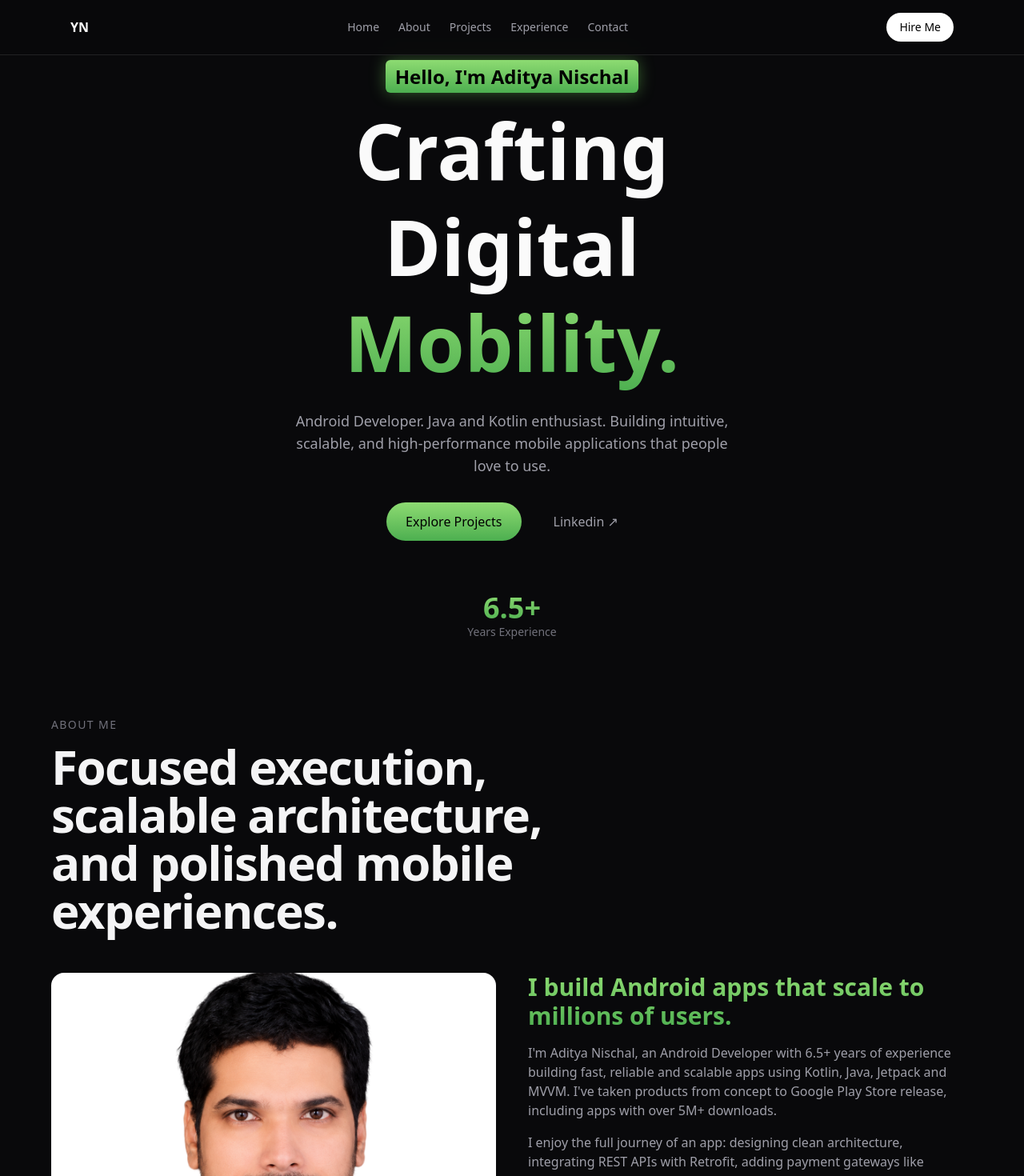
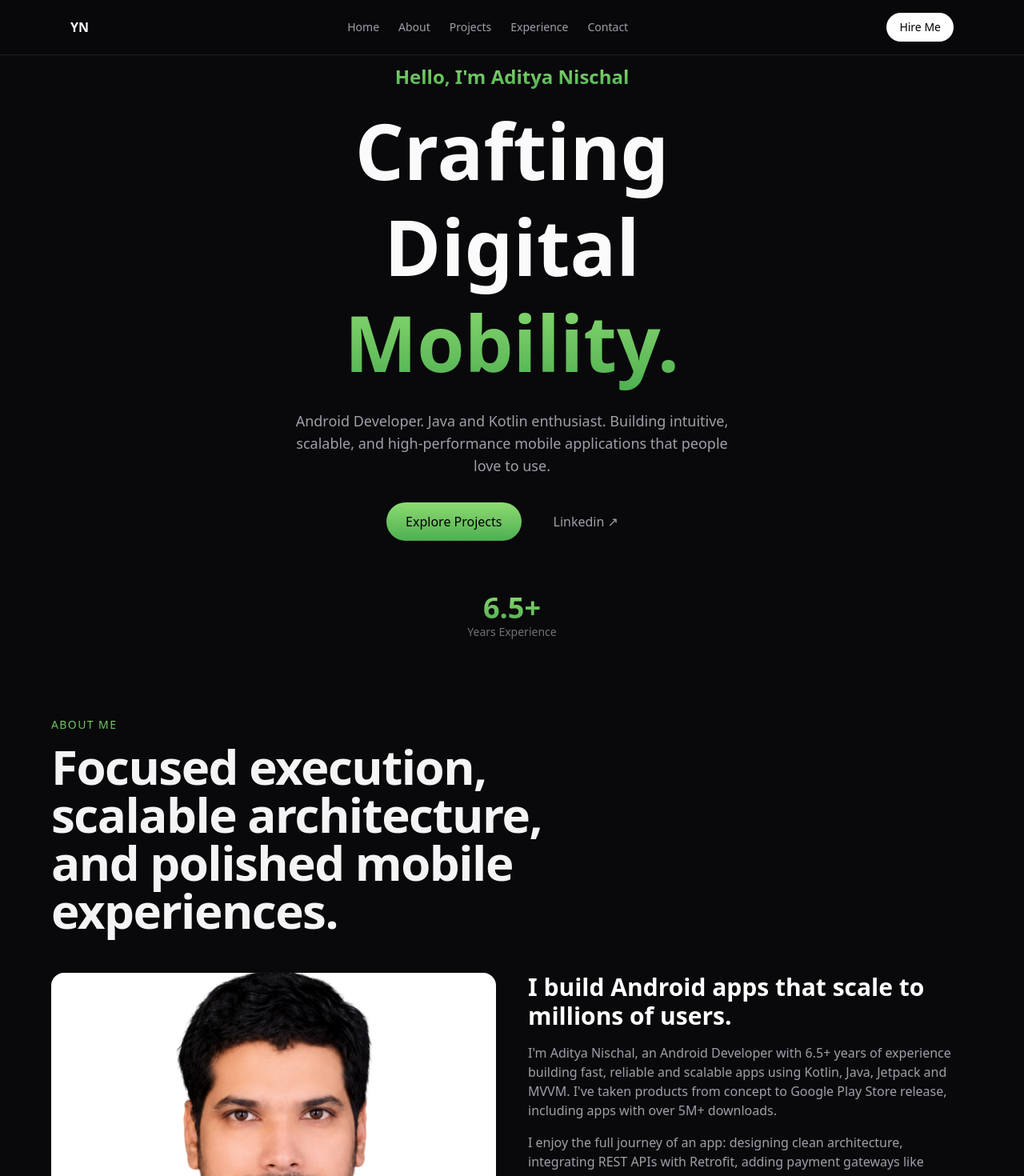
Before and after one commit to adityanischal217/aditya-portfolio, a Next.js app: page / in a window 1280 px wide. Shown: the top 1470 px of the page at 80% size. Built offline with nearby package versions, Linux system fonts and the light colour scheme.

Commit message:
ui changes

```diff
--- a/components/About.tsx
+++ b/components/About.tsx
@@ -12,7 +12,10 @@ export default function About() {
   return (
     <section id="about" className="px-6 py-24">
       <div className="mx-auto max-w-6xl">
-        <p className="text-sm uppercase tracking-widest text-zinc-500">About Me</p>
+
+       <p className="bg-gradient-to-b from-[#8DDB72] to-[#4CAF50] bg-clip-text text-sm uppercase tracking-widest text-transparent">
+  About Me
+</p>
         <h2 className="mt-3 max-w-4xl text-4xl font-bold tracking-tight text-zinc-100 md:text-6xl">
           Focused execution,
           <br />
@@ -31,9 +34,10 @@ export default function About() {
           </div>
 
           <div className="space-y-4 text-zinc-400">
-            <h3 className="bg-gradient-to-b from-[#8DDB72] to-[#4CAF50] bg-clip-text text-2xl font-semibold text-transparent md:text-3xl">
-              I build Android apps that scale to millions of users.
-            </h3>
+            <h3 className="text-2xl font-semibold text-white md:text-3xl">
+  I build Android apps that scale to millions of users.
+</h3>
+
             <p>
               I'm Aditya Nischal, an Android Developer with 6.5+ years of experience building
               fast, reliable and scalable apps using Kotlin, Java, Jetpack and MVVM.
--- a/components/Hero.tsx
+++ b/components/Hero.tsx
@@ -14,10 +14,12 @@ export default function Hero() {
           animate={{ opacity: 1 }}
           className="text-xl font-bold text-zinc-300 md:text-2xl"
         >
+       <span className="bg-gradient-to-b from-[#8DDB72] to-[#4CAF50] bg-clip-text text-transparent">
+            Hello, I'm Aditya Nischal
+          </span>
+         {/* <span className="rounded-md bg-gradient-to-b from-[#8DDB72] to-[#4CAF50] px-3 py-1 text-black shadow-[0_0_20px_rgba(108,198,86,0.45)]">
 
-          <span className="rounded-md bg-gradient-to-b from-[#8DDB72] to-[#4CAF50] px-3 py-1 text-black shadow-[0_0_20px_rgba(108,198,86,0.45)]">
-              Hello, I'm Aditya Nischal
-          </span>
+          </span>*/}
         </motion.p>
 
         <motion.h1
```
